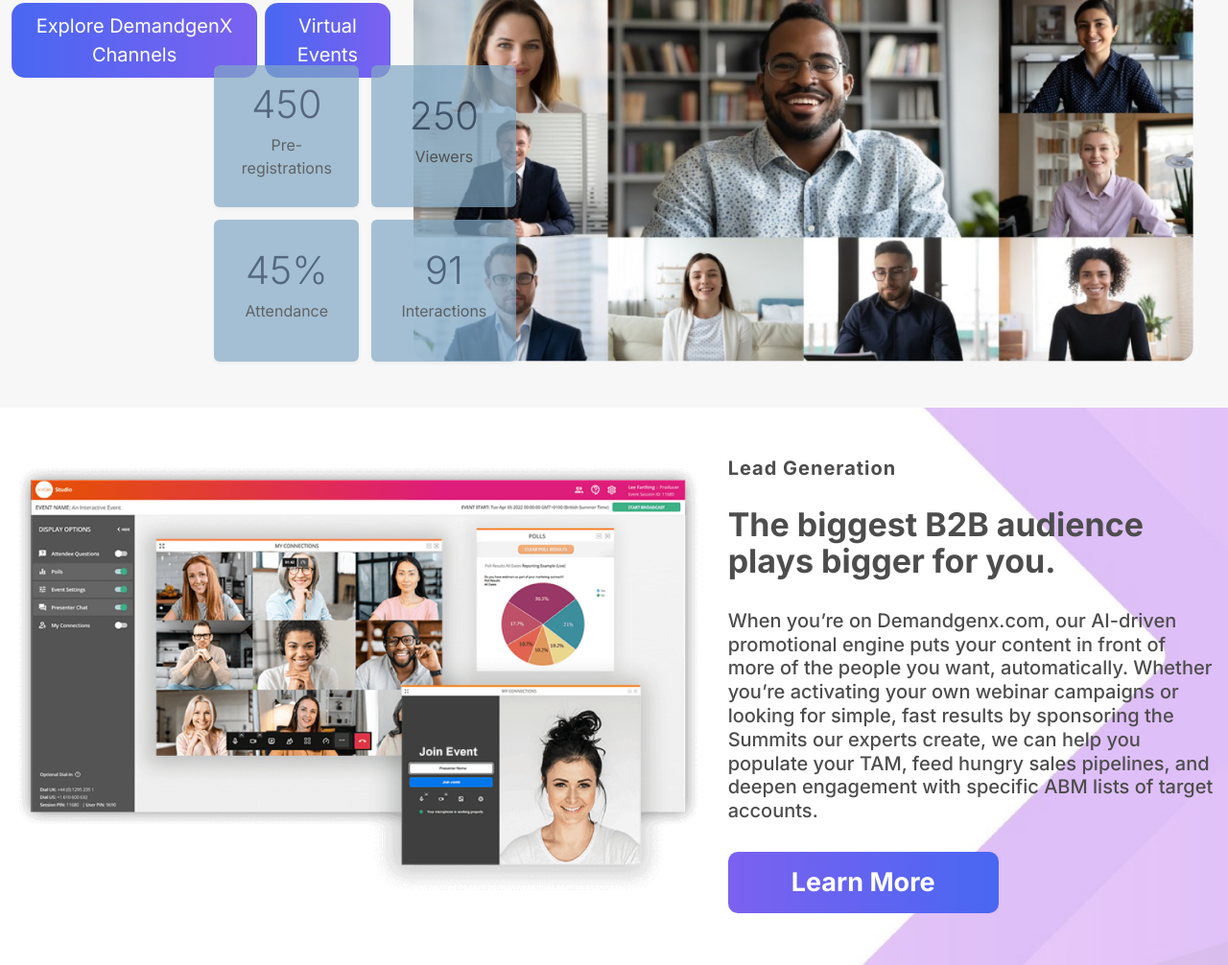
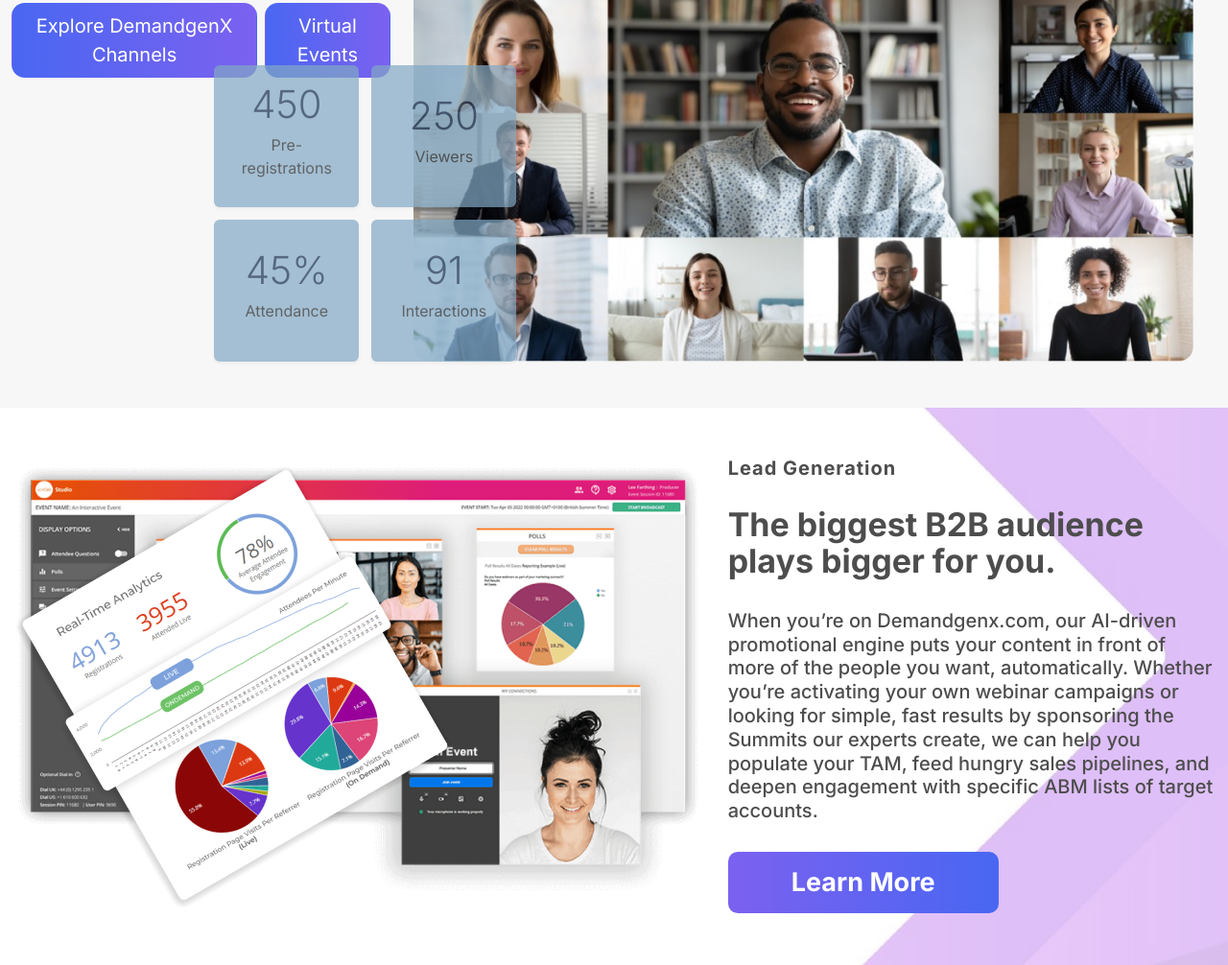
Before and after one commit to Vi7ality/demand-genx, a plain HTML site: page index.html in a window 1280 px wide. Shown: the part 3054-4060 px from the top of the page at 96% size. Drawn offline with nearby package versions, Linux system fonts and the light colour scheme.

Commit message:
additional img added to lead section

```diff
--- a/index.html
+++ b/index.html
@@ -306,8 +306,9 @@
       <section class="py-5 lead-section-bg">
         <div class="container-fluid">
           <div class="row">
-            <div class="col-lg-7 col-md-12">
+            <div class="col-lg-7 col-md-12 position-relative">
               <img src="./images/lead-generation_image.png"/>
+              <img src="./images/lead-generation_image2.png" class="position-absolute bottom-0 start-0"/>
             </div>
             <div class="col-lg-5 col-md-12 text-md-center text-lg-start lead-text-flex">
               <h3 class="lead-subtitle">Lead Generation</h3>
```
Also changed, not shown: images/lead-generation_image2.png (added).
